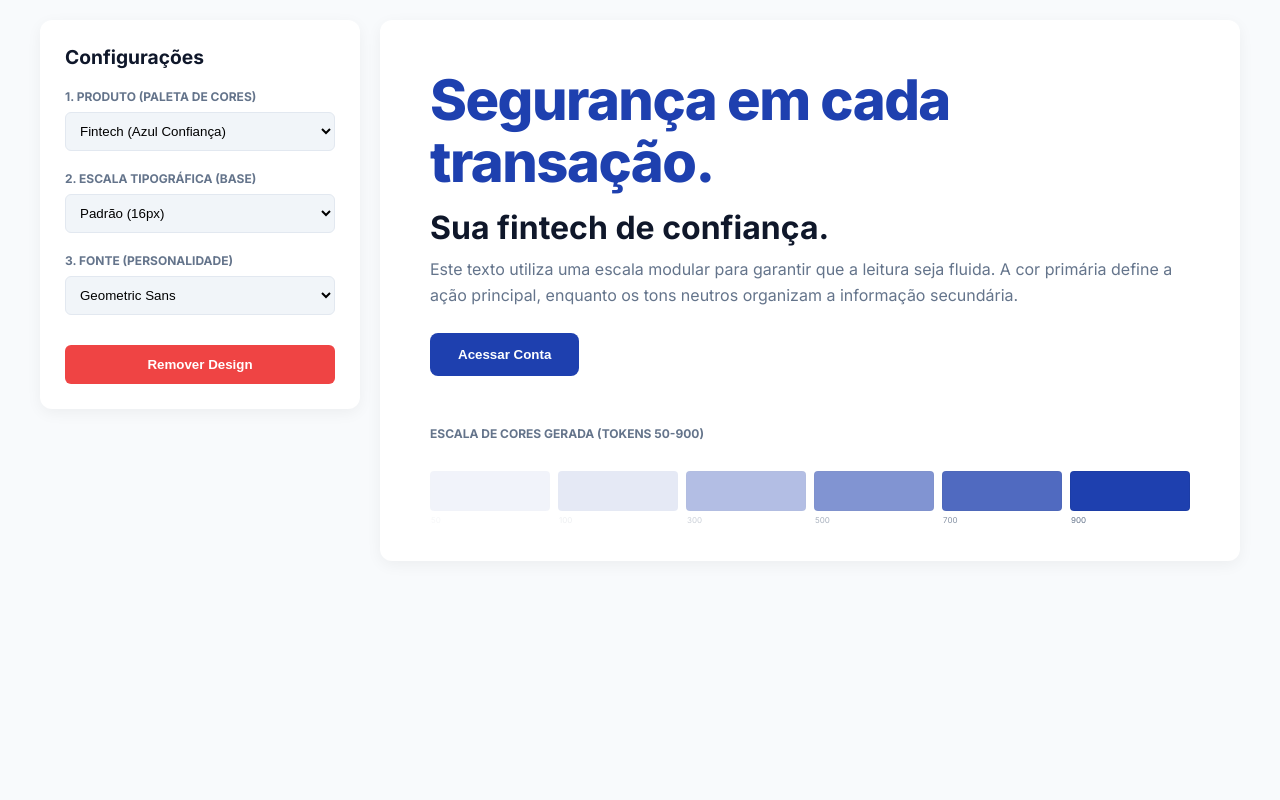
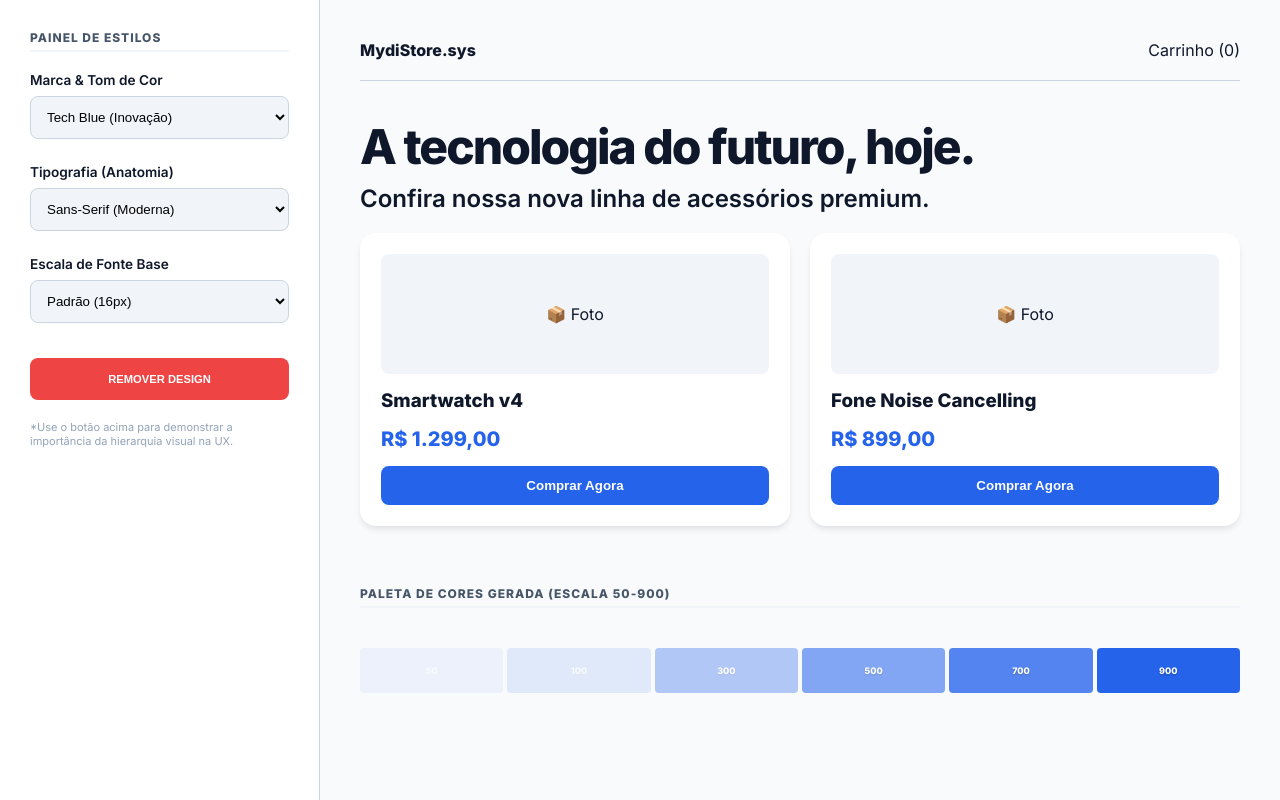
Before and after one commit to Adangomes/ingles, a plain HTML site: page trabalhojader.html in a window 1280 px wide. Drawn offline with Linux system fonts and the light colour scheme.

Commit message:
Atualizar o trabalhojader.html

```diff
--- a/trabalhojader.html
+++ b/trabalhojader.html
@@ -3,203 +3,202 @@
 <head>
     <meta charset="UTF-8">
     <meta name="viewport" content="width=device-width, initial-scale=1.0">
-    <title>Design System Lab - Escalas e Hierarquia</title>
-    <link href="https://fonts.googleapis.com/css2?family=Inter:wght@400;700;800&family=Playfair+Display:wght@700&family=Roboto+Mono&display=swap" rel="stylesheet">
+    <title>Design System Store - UI Showcase</title>
+    <link href="https://fonts.googleapis.com/css2?family=Inter:wght@400;600;800&family=Playfair+Display:wght@700&family=Fira+Code&display=swap" rel="stylesheet">
     <style>
         :root {
-            --primary: #1e40af;
+            --primary: #2563eb;
             --bg: #f8fafc;
             --white: #ffffff;
-            --gray-200: #e2e8f0;
-            --gray-500: #64748b;
+            --gray-100: #f1f5f9;
+            --gray-300: #cbd5e1;
+            --gray-600: #475569;
             --gray-900: #0f172a;
         }
 
-        * { margin: 0; padding: 0; box-sizing: border-box; transition: all 0.3s ease; }
+        * { margin: 0; padding: 0; box-sizing: border-box; transition: all 0.3s cubic-bezier(0.4, 0, 0.2, 1); }
 
         body {
             font-family: 'Inter', sans-serif;
             background-color: var(--bg);
             color: var(--gray-900);
-            padding: 20px;
+            padding-bottom: 50px;
         }
 
-        .main-grid {
+        /* Layout Grid */
+        .layout {
             display: grid;
             grid-template-columns: 320px 1fr;
-            gap: 20px;
-            max-width: 1200px;
-            margin: 0 auto;
+            min-height: 100vh;
         }
 
-        /* Painel de Controle lateral */
-        .sidebar {
+        /* Sidebar de Controles */
+        .controls-sidebar {
             background: var(--white);
-            padding: 25px;
-            border-radius: 12px;
-            box-shadow: 0 4px 15px rgba(0,0,0,0.05);
-            height: fit-content;
+            padding: 30px;
+            border-right: 1px solid var(--gray-300);
+            position: sticky;
+            top: 0;
+            height: 100vh;
         }
 
-        .control-group { margin-bottom: 20px; }
-        label { display: block; font-size: 12px; font-weight: bold; color: var(--gray-500); text-transform: uppercase; margin-bottom: 8px; }
+        .section-title { font-size: 0.75rem; font-weight: 800; color: var(--gray-600); text-transform: uppercase; letter-spacing: 1px; margin-bottom: 20px; border-bottom: 2px solid var(--gray-100); padding-bottom: 5px; }
 
-        select, input { width: 100%; padding: 10px; border: 1px solid var(--gray-200); border-radius: 6px; background: #f1f5f9; }
+        .group { margin-bottom: 25px; }
+        label { display: block; font-size: 0.85rem; margin-bottom: 8px; font-weight: 600; }
+        select { width: 100%; padding: 12px; border-radius: 8px; border: 1px solid var(--gray-300); background: var(--gray-100); cursor: pointer; }
 
-        .btn-panic {
-            width: 100%;
-            padding: 12px;
-            background: #ef4444;
-            color: white;
-            border: none;
-            border-radius: 6px;
-            font-weight: bold;
-            cursor: pointer;
-            margin-top: 10px;
+        .btn-toggle {
+            width: 100%; padding: 15px; border: none; border-radius: 8px; cursor: pointer;
+            font-weight: 800; text-transform: uppercase; font-size: 0.7rem;
+            background: #ef4444; color: white; margin-top: 10px;
         }
 
-        /* Canvas de Visualização */
-        .canvas {
-            background: var(--white);
-            padding: 50px;
-            border-radius: 12px;
-            box-shadow: 0 4px 15px rgba(0,0,0,0.05);
-            min-height: 500px;
+        /* Área da Loja (Canvas) */
+        .store-canvas { padding: 40px; }
+
+        /* Classes de Design System */
+        .has-design .nav-bar { display: flex; justify-content: space-between; align-items: center; margin-bottom: 40px; padding-bottom: 20px; border-bottom: 1px solid var(--gray-300); }
+        .has-design .display-lg { font-size: 48px; font-weight: 800; line-height: 1.1; margin-bottom: 10px; letter-spacing: -2px; }
+        .has-design .headline-md { font-size: 24px; font-weight: 600; margin-bottom: 20px; }
+
+        /* Grid de Produtos */
+        .product-grid { display: grid; grid-template-columns: repeat(auto-fit, minmax(250px, 1fr)); gap: 20px; }
+        .has-design .card { background: var(--white); padding: 20px; border-radius: 16px; box-shadow: 0 4px 6px -1px rgba(0,0,0,0.1); border: 1px solid transparent; }
+        .has-design .card:hover { border-color: var(--primary); transform: translateY(-5px); }
+
+        .has-design .price { font-size: 20px; font-weight: 800; color: var(--primary); margin: 15px 0; display: block; }
+        .has-design .btn-buy { width: 100%; padding: 12px; border: none; border-radius: 8px; font-weight: bold; cursor: pointer; background: var(--primary); color: white; }
+
+        /* Escala de Cores 50-900 (Slide 48) */
+        .color-scale { display: flex; gap: 4px; margin-top: 40px; }
+        .shade { flex: 1; height: 45px; border-radius: 4px; position: relative; display: flex; align-items: center; justify-content: center; font-size: 9px; font-weight: bold; color: white; text-shadow: 0 1px 2px rgba(0,0,0,0.3); }
+
+        /* MODO SEM DESIGN */
+        .no-design * {
+            font-family: serif !important; font-size: 14px !important; font-weight: 400 !important;
+            color: black !important; background: none !important; border: none !important;
+            box-shadow: none !important; margin: 0 !important; padding: 0 !important;
+            display: block !important; text-align: left !important; transform: none !important;
         }
-
-        /* Escala de Cores (50-900) */
-        .palette-container { display: flex; gap: 8px; margin-top: 30px; }
-        .swatch { flex: 1; height: 40px; border-radius: 4px; border: 1px solid rgba(0,0,0,0.05); position: relative; }
-        .swatch::after { content: attr(data-label); font-size: 8px; position: absolute; bottom: -15px; left: 0; color: var(--gray-500); }
-
-        /* Estilos de Texto (Modo Com Design) */
-        .has-design .display { font-size: 56px; font-weight: 800; line-height: 1.1; margin-bottom: 15px; letter-spacing: -1.5px; }
-        .has-design .headline { font-size: 32px; font-weight: 700; margin-bottom: 10px; }
-        .has-design .body-text { font-size: 16px; line-height: 1.6; color: var(--gray-500); margin-bottom: 25px; }
-        .has-design .btn-preview {
-            padding: 14px 28px; border: none; border-radius: 8px;
-            font-weight: bold; cursor: pointer; display: inline-block;
-        }
-
-        /* MODO SEM DESIGN (Reseta tudo para o básico) */
-        .no-design * {
-            font-size: 16px !important;
-            font-weight: 400 !important;
-            color: #000 !important;
-            background: none !important;
-            margin: 0 !important;
-            padding: 0 !important;
-            display: block !important;
-            font-family: serif !important;
-            line-height: 1.2 !important;
-            border: none !important;
-            letter-spacing: normal !important;
-        }
+        .no-design .btn-buy::before { content: "[BOTÃO: "; }
+        .no-design .btn-buy::after { content: "]"; }
     </style>
 </head>
 <body>
 
-<div class="main-grid">
-    <aside class="sidebar">
-        <h2 style="font-size: 1.2rem; margin-bottom: 20px;">Configurações</h2>
+<div class="layout">
+    <aside class="controls-sidebar">
+        <h2 class="section-title">Painel de Estilos</h2>
 
-        <div class="control-group">
-            <label>1. Produto (Paleta de Cores)</label>
-            <select id="theme-select" onchange="updateUI()">
-                <option value="fintech">Fintech (Azul Confiança)</option>
-                <option value="saude">Saúde (Verde Equilíbrio)</option>
-                <option value="luxo">Luxo (Nude/Dourado)</option>
+        <div class="group">
+            <label>Marca & Tom de Cor</label>
+            <select id="brand-select" onchange="updateStore()">
+                <option value="tech">Tech Blue (Inovação)</option>
+                <option value="gamer">Gamer Red (Energia)</option>
+                <option value="eco">Eco Green (Natureza)</option>
+                <option value="luxury">Deep Black (Luxo)</option>
             </select>
         </div>
 
-        <div class="control-group">
-            <label>2. Escala Tipográfica (Base)</label>
-            <select id="scale-select" onchange="updateUI()">
+        <div class="group">
+            <label>Tipografia (Anatomia)</label>
+            <select id="font-select" onchange="updateStore()">
+                <option value="'Inter'">Sans-Serif (Moderna)</option>
+                <option value="'Playfair Display'">Serif (Elegante)</option>
+                <option value="'Fira Code'">Monospace (Técnica)</option>
+            </select>
+        </div>
+
+        <div class="group">
+            <label>Escala de Fonte Base</label>
+            <select id="scale-select" onchange="updateStore()">
                 <option value="16">Padrão (16px)</option>
                 <option value="18">Acessível (18px)</option>
             </select>
         </div>
 
-        <div class="control-group">
-            <label>3. Fonte (Personalidade)</label>
-            <select id="font-select" onchange="updateUI()">
-                <option value="'Inter'">Geometric Sans</option>
-                <option value="'Playfair Display'">Classic Serif</option>
-                <option value="'Roboto Mono'">Technical Mono</option>
-            </select>
+        <button class="btn-toggle" id="toggle-btn" onclick="toggleDesign()">Remover Design</button>
+
+        <p style="font-size: 11px; color: #94a3b8; margin-top: 20px;">
+            *Use o botão acima para demonstrar a importância da hierarquia visual na UX.
+        </p>
+    </aside>
+
+    <main class="store-canvas has-design" id="store-area">
+        <nav class="nav-bar">
+            <strong id="logo-text">MydiStore.sys</strong>
+            <span>Carrinho (0)</span>
+        </nav>
+
+        <header>
+            <h1 class="display-lg" id="main-title">A tecnologia do futuro, hoje.</h1>
+            <p class="headline-md" id="main-sub">Confira nossa nova linha de acessórios premium.</p>
+        </header>
+
+        <div class="product-grid">
+            <div class="card">
+                <div style="height: 120px; background: #f1f5f9; border-radius: 8px; margin-bottom: 15px; display: flex; align-items: center; justify-content: center;">📦 Foto</div>
+                <h3>Smartwatch v4</h3>
+                <span class="price">R$ 1.299,00</span>
+                <button class="btn-buy">Comprar Agora</button>
+            </div>
+            <div class="card">
+                <div style="height: 120px; background: #f1f5f9; border-radius: 8px; margin-bottom: 15px; display: flex; align-items: center; justify-content: center;">📦 Foto</div>
+                <h3>Fone Noise Cancelling</h3>
+                <span class="price">R$ 899,00</span>
+                <button class="btn-buy">Comprar Agora</button>
+            </div>
         </div>
 
-        <button class="btn-panic" id="panic-btn" onclick="toggleDesign()">Remover Design</button>
-    </aside>
-
-    <main class="canvas has-design" id="preview-area">
-        <div id="content-wrap">
-            <h1 class="display" id="ui-title">Segurança em cada transação.</h1>
-            <h2 class="headline" id="ui-subtitle">Sua fintech de confiança.</h2>
-            <p class="body-text" id="ui-body">
-                Este texto utiliza uma escala modular para garantir que a leitura seja fluida.
-                A cor primária define a ação principal, enquanto os tons neutros organizam a informação secundária.
-            </p>
-            <button class="btn-preview" id="ui-btn">Acessar Conta</button>
-
-            <div style="margin-top: 50px;">
-                <label>Escala de Cores Gerada (Tokens 50-900)</label>
-                <div class="palette-container" id="color-palette">
-                    </div>
-            </div>
+        <div id="design-tokens">
+            <h3 class="section-title" style="margin-top: 60px;">Paleta de Cores Gerada (Escala 50-900)</h3>
+            <div class="color-scale" id="palette"></div>
         </div>
     </main>
 </div>
 
 <script>
-    const themes = {
-        fintech: { primary: '#1e40af', title: 'Segurança em cada transação.', sub: 'Sua fintech de confiança.' },
-        saude: { primary: '#059669', title: 'Respire fundo, viva melhor.', sub: 'Meditação e equilíbrio.' },
-        luxo: { primary: '#b45309', title: 'Exclusividade em cada detalhe.', sub: 'Coleção Premium 2026.' }
+    const brands = {
+        tech: { color: '#2563eb', title: 'A tecnologia do futuro, hoje.' },
+        gamer: { color: '#dc2626', title: 'Suba de nível no seu setup.' },
+        eco: { color: '#16a34a', title: 'Sustentabilidade em cada clique.' },
+        luxury: { color: '#0f172a', title: 'O padrão ouro da sofisticação.' }
     };
 
-    let designActive = true;
+    let isDesignOn = true;
 
-    function updateUI() {
-        if(!designActive) return;
+    function updateStore() {
+        if(!isDesignOn) return;
 
-        const theme = themes[document.getElementById('theme-select').value];
-        const baseSize = document.getElementById('scale-select').value;
+        const brand = brands[document.getElementById('brand-select').value];
         const font = document.getElementById('font-select').value;
+        const scale = document.getElementById('scale-select').value;
 
-        // Atualizar Textos
-        document.getElementById('ui-title').innerText = theme.title;
-        document.getElementById('ui-subtitle').innerText = theme.sub;
+        // Atualiza Cores e Fontes
+        document.body.style.setProperty('--primary', brand.color);
+        document.getElementById('store-area').style.fontFamily = font;
+        document.getElementById('main-title').innerText = brand.title;
+        document.body.style.fontSize = scale + 'px';
 
-        // Aplicar Estilos
-        const area = document.getElementById('preview-area');
-        area.style.fontFamily = font;
-
-        document.getElementById('ui-title').style.color = theme.primary;
-        document.getElementById('ui-btn').style.backgroundColor = theme.primary;
-        document.getElementById('ui-btn').style.color = '#fff';
-
-        // Atualizar Fonte Base
-        document.getElementById('ui-body').style.fontSize = baseSize + 'px';
-
-        // Gerar Paleta Visual (Tokens)
-        const palette = document.getElementById('color-palette');
+        // Gera a escala visual de cores do slide
+        const palette = document.getElementById('palette');
         palette.innerHTML = '';
         [50, 100, 300, 500, 700, 900].forEach(level => {
-            const div = document.createElement('div');
-            div.className = 'swatch';
-            div.style.backgroundColor = theme.primary;
-            div.style.opacity = level / 900;
-            div.setAttribute('data-label', level);
-            palette.appendChild(div);
+            const shade = document.createElement('div');
+            shade.className = 'shade';
+            shade.style.backgroundColor = brand.color;
+            shade.style.opacity = level / 900;
+            shade.innerText = level;
+            palette.appendChild(shade);
         });
     }
 
     function toggleDesign() {
-        const area = document.getElementById('preview-area');
-        const btn = document.getElementById('panic-btn');
+        const area = document.getElementById('store-area');
+        const btn = document.getElementById('toggle-btn');
 
-        if (designActive) {
+        if (isDesignOn) {
             area.classList.replace('has-design', 'no-design');
             btn.innerText = "Restaurar Design System";
             btn.style.backgroundColor = "#10b981";
@@ -207,13 +206,13 @@
             area.classList.replace('no-design', 'has-design');
             btn.innerText = "Remover Design";
             btn.style.backgroundColor = "#ef4444";
-            updateUI();
+            updateStore();
         }
-        designActive = !designActive;
+        isDesignOn = !isDesignOn;
     }
 
-    // Inicializar
-    updateUI();
+    // Inicialização
+    updateStore();
 </script>
 
 </body>
```
